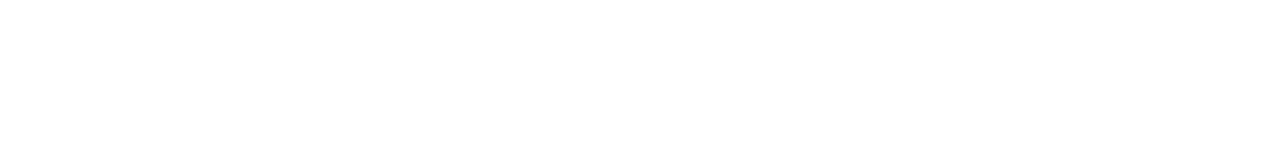
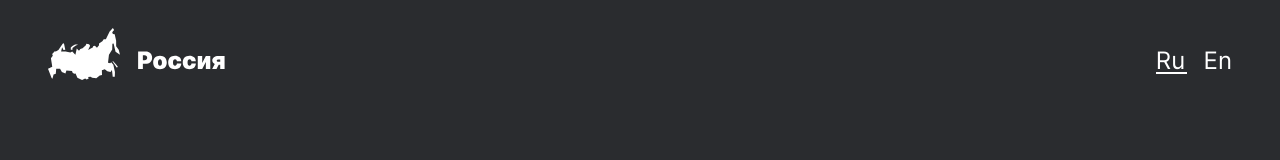
Before and after one commit to HappyMarvin/russian-travel, a plain HTML site: page index.html in a window 1280 px wide. Drawn offline with Linux system fonts and the light colour scheme.

Commit message:
header added/1280

```diff
--- /dev/null
+++ b/blocks/header/__lang-switch/header__lang-switch.css
@@ -0,0 +1,3 @@
+.header__lang-switch {
+  word-spacing: 14px;
+}
--- /dev/null
+++ b/blocks/header/__lang/_active/header__lang_active.css
@@ -0,0 +1,9 @@
+.header__lang_active:after {
+  content: '';
+  border: 1px #ffffff solid;
+  width: 20px;
+  display: block;
+  width: 100%;
+  position: absolute;
+  bottom: 1px;
+}
--- /dev/null
+++ b/blocks/header/__lang/header__lang.css
@@ -0,0 +1,6 @@
+.header__lang {
+  color: #fff;
+  text-decoration: none;
+  font-size: 24px;
+  position: relative;
+}
--- /dev/null
+++ b/blocks/header/header.css
@@ -0,0 +1,5 @@
+.header {
+  display: flex;
+  justify-content: space-between;
+  align-items: flex-end;
+}
--- /dev/null
+++ b/blocks/page/__container/page__conteiner.css
@@ -0,0 +1,5 @@
+.page__container {
+  max-width: 1280px;
+  padding: 28px 48px;
+  margin: 0 auto;
+}
--- /dev/null
+++ b/blocks/page/page.css
@@ -0,0 +1,8 @@
+.page {
+  font-size: 16px;
+  font-family: 'Inter', Arial, sans-serif;
+  font-weight: 400;
+  line-height: 1.63;
+  background: #2a2c2f;
+  color: #fff;
+}
--- a/index.html
+++ b/index.html
@@ -6,7 +6,17 @@
   <title>Путешествия по России</title>
   <link rel="stylesheet" href="pages/index.css">
 </head>
-<body>
+<body class="page">
+<div class="page__container">
+  <header class="header">
+    <img src="images/header-logo.svg" alt="Логотип" class="header__logo">
+    <div class="header__lang-switch">
+      <a href="#" class="header__lang header__lang_active">Ru</a>
+      <a href="#" class="header__lang">En</a>
+    </div>
+  </header>
+
+</div>
 
 </body>
 </html>
--- a/pages/index.css
+++ b/pages/index.css
@@ -1,2 +1,9 @@
 @import "../vendor/normalize.css";
 @import "../fonts/fonts.css";
+@import "../blocks/page/page.css";
+@import "../blocks/page/__container/page__conteiner.css";
+@import "../blocks/header/header.css";
+@import "../blocks/header/__logo/header__logo.css";
+@import "../blocks/header/__lang/header__lang.css";
+@import "../blocks/header/__lang/_active/header__lang_active.css";
+@import "../blocks/header/__lang-switch/header__lang-switch.css";
```
Also changed, not shown: blocks/header/__logo/header__logo.css (added).
